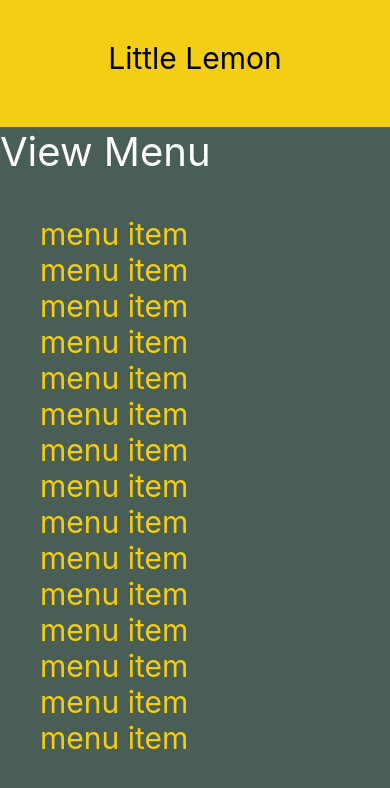
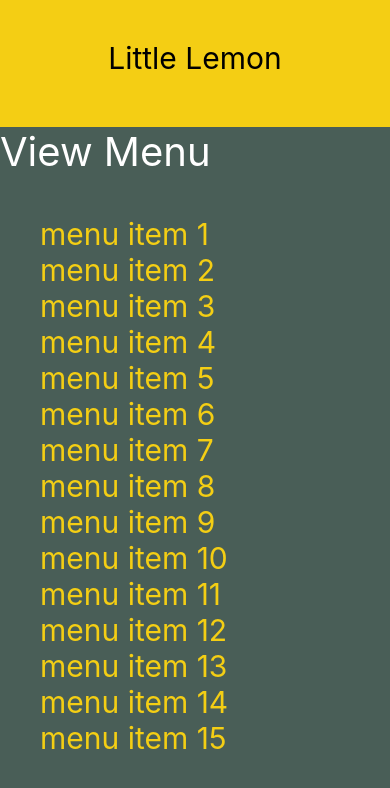
Before and after one commit to Hussain-hamim/Taskly, a React Native app: screen / in a window 390 px wide. Shown: the top 788 px of the page. Built offline with nearby package versions, Linux system fonts and the light colour scheme.

Commit message:
add no to items

```diff
--- a/components/MenuItems.js
+++ b/components/MenuItems.js
@@ -65,7 +65,9 @@ const MenuItems = () => {
         style={menuStyles.innerContainer}
         data={menuItemsToDisplay}
         renderItem={({ item, index, sep }) => (
-          <Text style={menuStyles.itemText}>{item.name}</Text>
+          <Text style={menuStyles.itemText}>
+            {item.name + " " + (1 + index)}
+          </Text>
         )}
       />
     </View>
```
